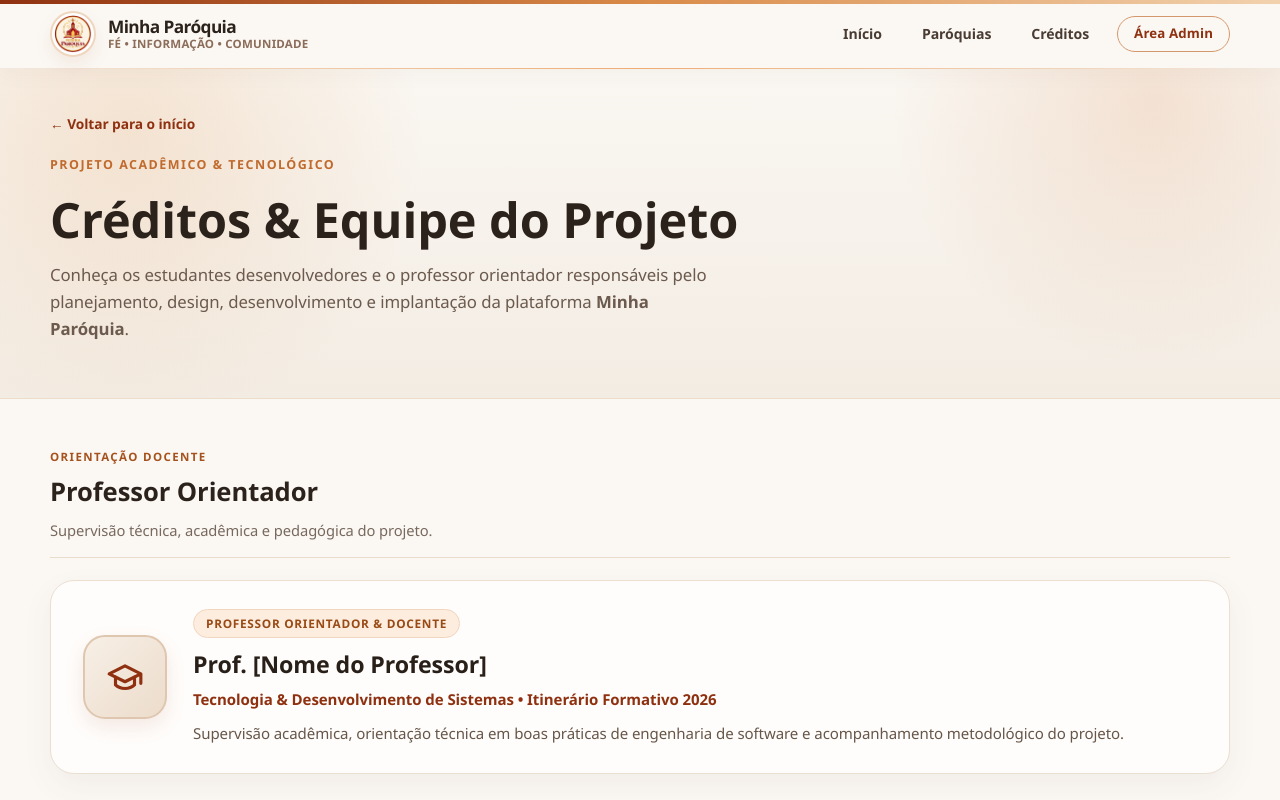
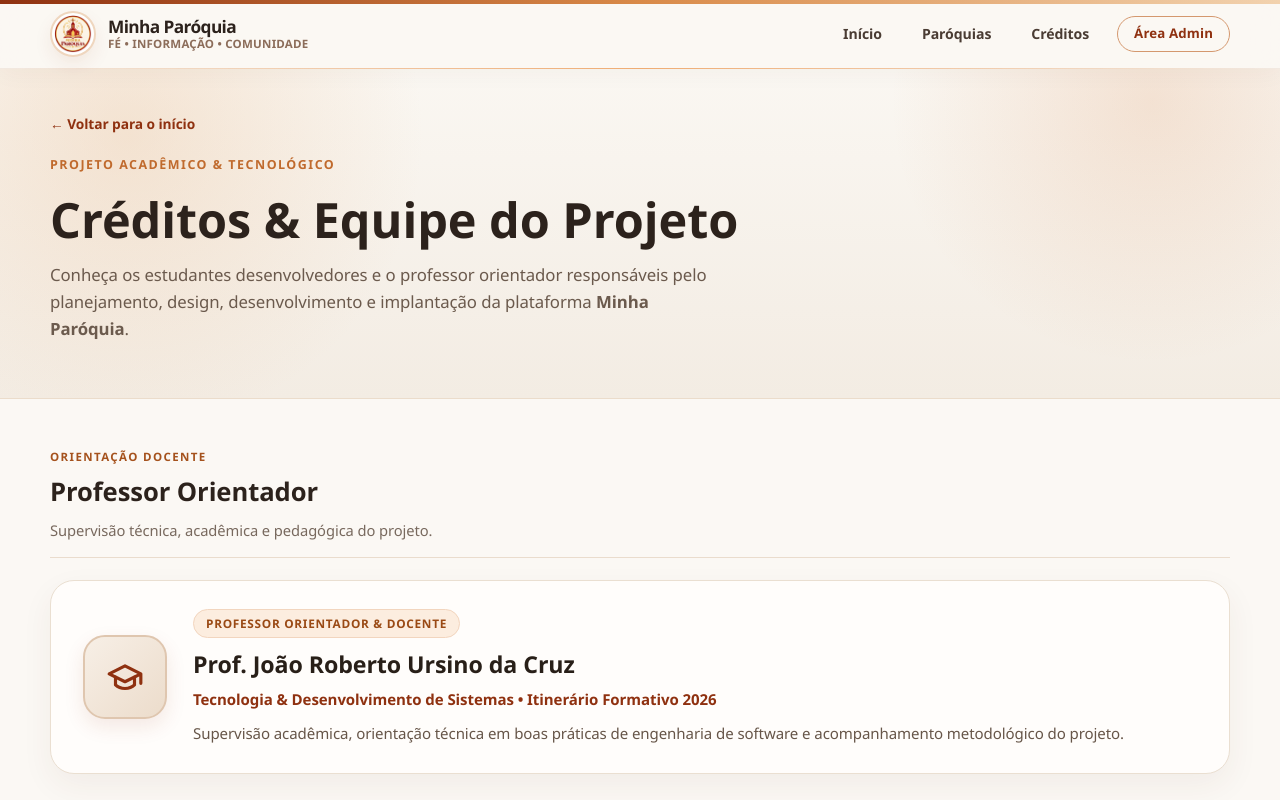
Before and after one commit to Itinerario2026/infogreja-plus, a React (Vite) app in the folder client/: page /creditos in a window 1280 px wide. Shown: the top 800 px of the page. Built offline with nearby package versions, Linux system fonts and the light colour scheme.

Commit message:
Atualiza nome do professor orientador para Prof. Joao Roberto Ursino da Cruz

```diff
--- a/client/src/pages/Credits.jsx
+++ b/client/src/pages/Credits.jsx
@@ -5,7 +5,7 @@ import PublicFooter from "../components/PublicFooter";
 export default function Credits() {
   // Professor Orientador
   const professor = {
-    name: "Prof. [Nome do Professor]",
+    name: "Prof. João Roberto Ursino da Cruz",
     role: "Professor Orientador & Docente",
     subject: "Tecnologia & Desenvolvimento de Sistemas",
     institution: "Itinerário Formativo 2026",
```
